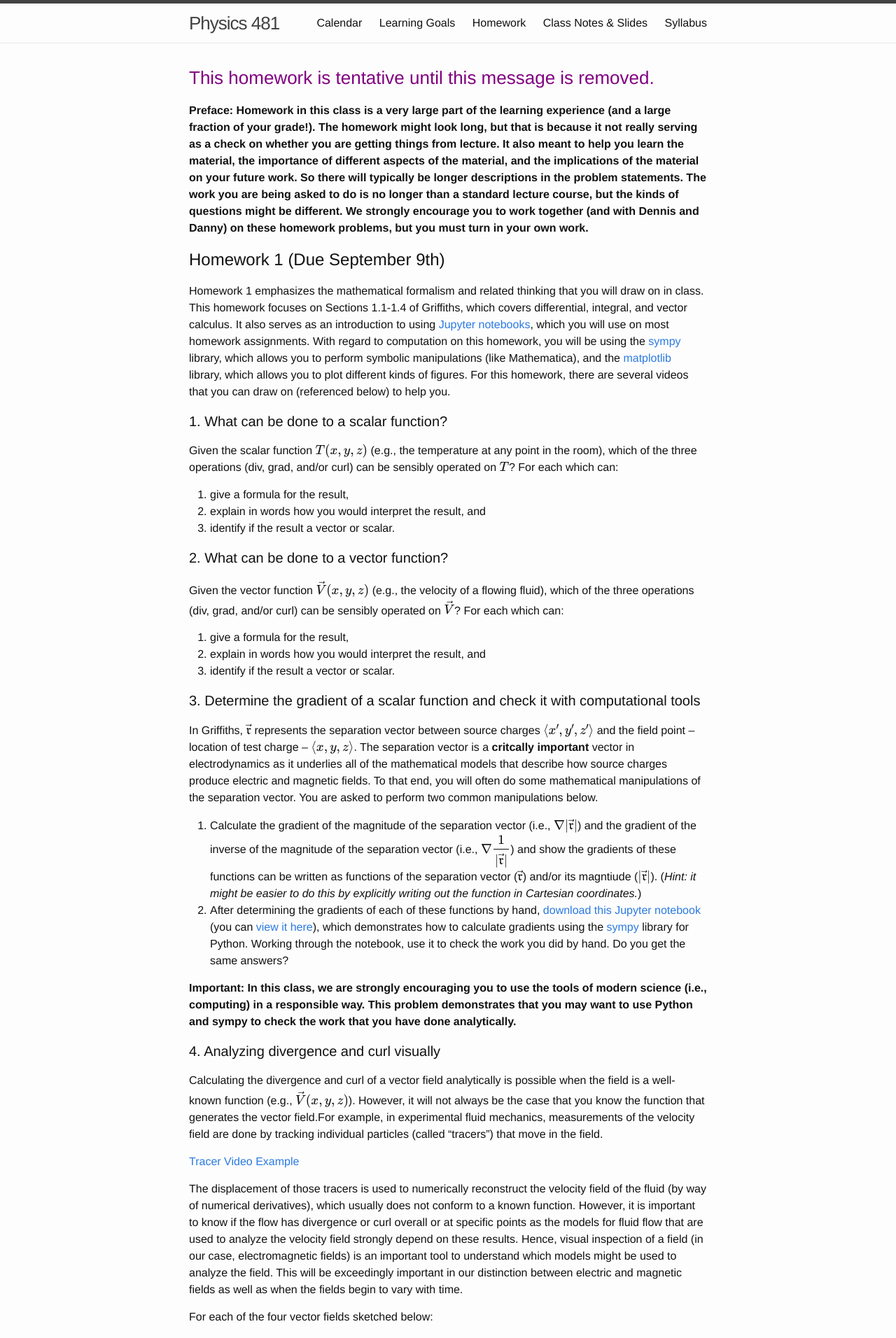
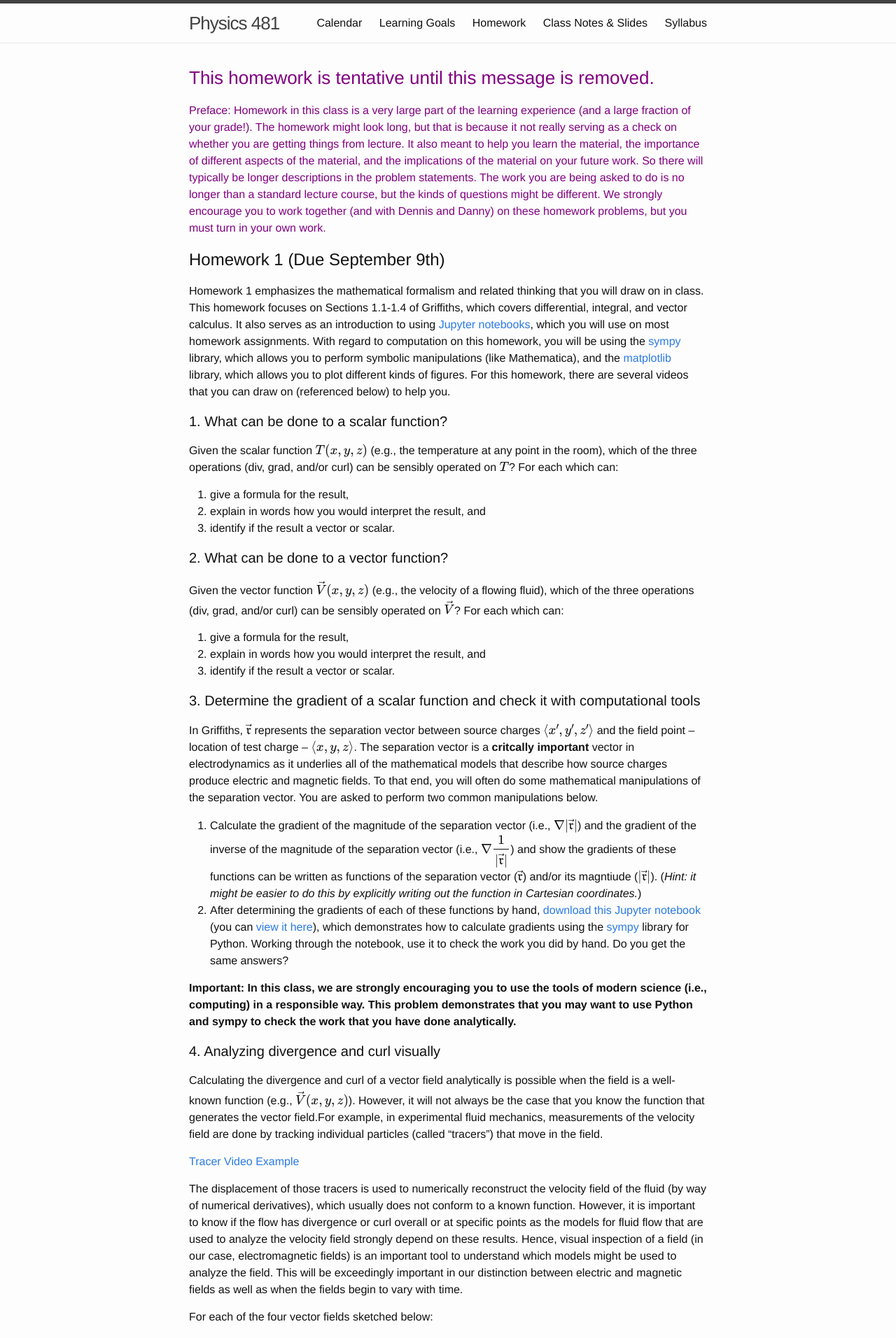
Before and after one commit to dannycab/phy481msu, a Jekyll site: the page built from assignments/homework1.md, in a window 1280 px wide. Shown: the top 1912 px of the page at 70% size. Built offline with Jekyll 4.4.1, drawn with Linux system fonts in a browser that asks for light colours; formulas are drawn with MathJax 3.

Commit message:
styling change

```diff
--- a/assignments/homework1.md
+++ b/assignments/homework1.md
@@ -5,7 +5,7 @@
 
 <h3 style="color:purple">This homework is tentative until this message is removed.</h3>
 
-**Preface: Homework in this class is a very large part of the learning experience (and a large fraction of your grade!). The homework might look long, but that is because it not really serving as a check on whether you are getting things from lecture. It also meant to help you learn the material, the importance of different aspects of the material, and the implications of the material on your future work. So there will typically be longer descriptions in the problem statements. The work you are being asked to do is no longer than a standard lecture course, but the kinds of questions might be different. We strongly encourage you to work together (and with Dennis and Danny) on these homework problems, but you must turn in your own work.**
+<p style="color:purple">Preface: Homework in this class is a very large part of the learning experience (and a large fraction of your grade!). The homework might look long, but that is because it not really serving as a check on whether you are getting things from lecture. It also meant to help you learn the material, the importance of different aspects of the material, and the implications of the material on your future work. So there will typically be longer descriptions in the problem statements. The work you are being asked to do is no longer than a standard lecture course, but the kinds of questions might be different. We strongly encourage you to work together (and with Dennis and Danny) on these homework problems, but you must turn in your own work.</p>
 
 # Homework 1 (Due September 9th)
 
```
